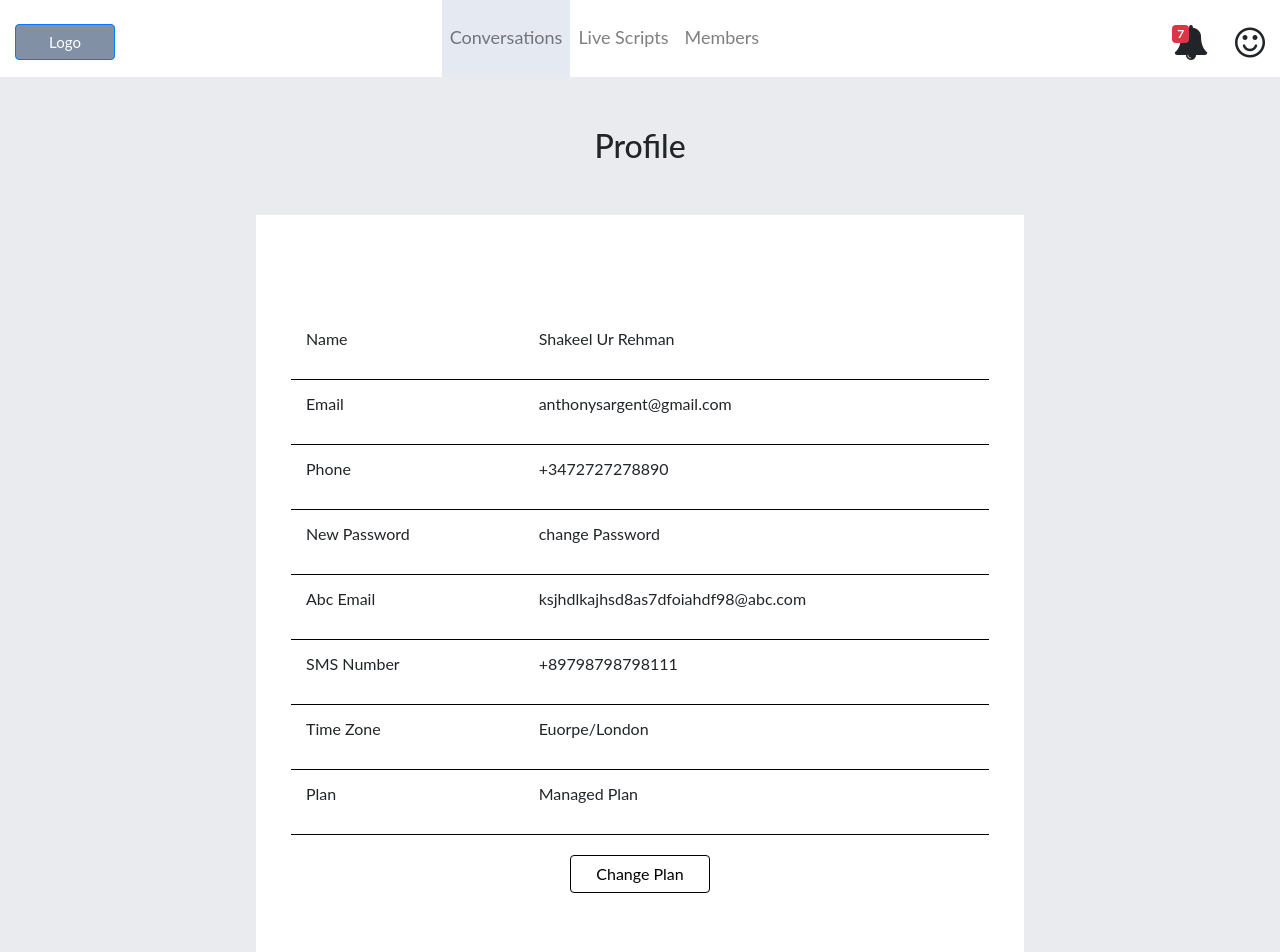
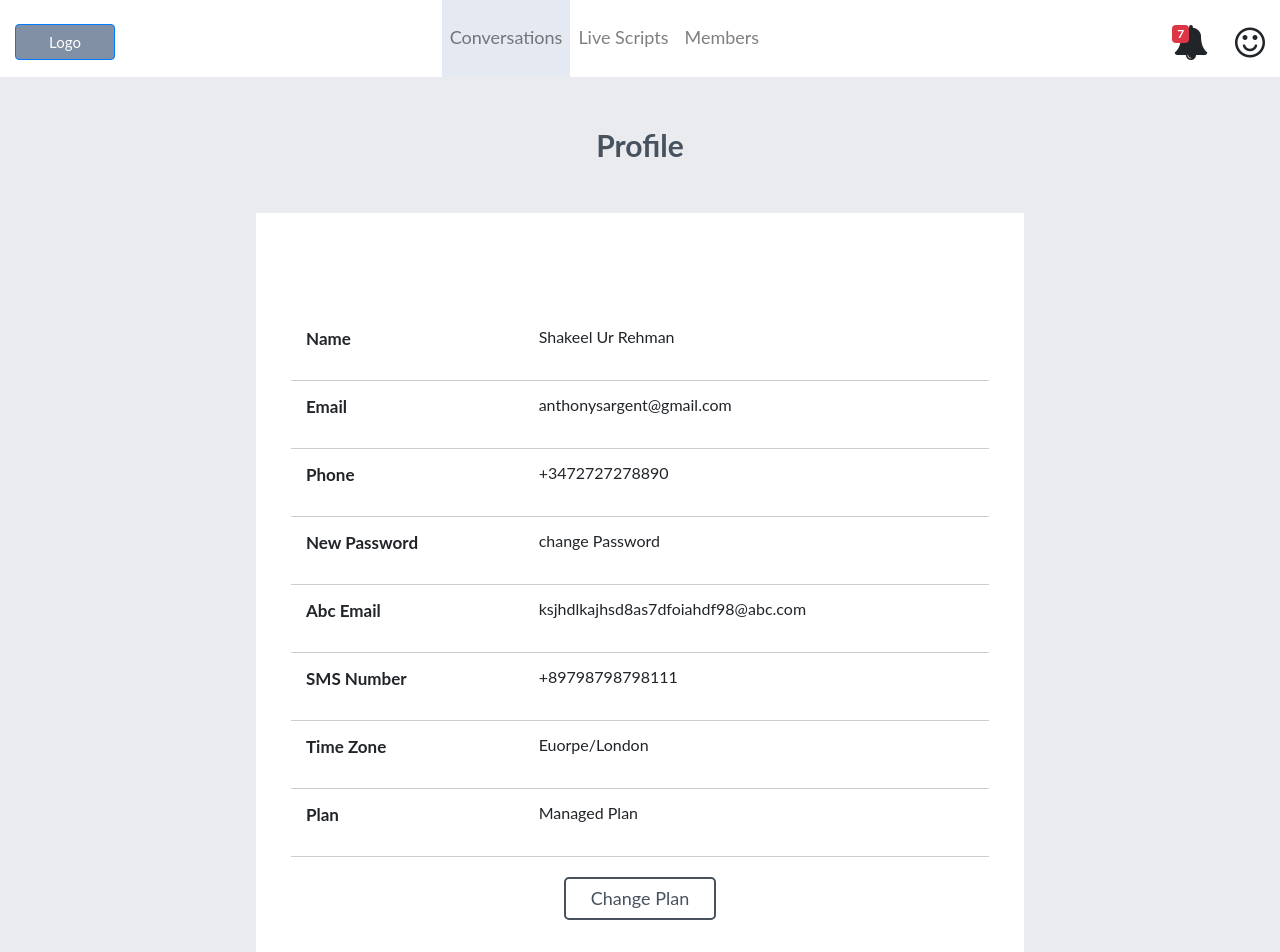
Before and after one commit to Shakeel-Ur-Rehman/marvel-chat, a React (Create React App) app: page /profile in a window 1280 px wide. Shown: the top 952 px of the page. Built offline with nearby package versions, Linux system fonts and the light colour scheme.

Commit message:
updated style and font-size

```diff
--- a/src/components/SideBarRight.js
+++ b/src/components/SideBarRight.js
@@ -12,7 +12,7 @@ import {connect} from 'react-redux'
             <InboxDetail/>
             <div>
                 <div  style={{background:"white",height:"52px",padding:"10px",marginBottom:"10px"}}>
-                <p style={{float:"left"}}>Take Ownership</p>
+                <p style={{float:"left",fontSize:"20px"}}>Take Ownership</p>
                  <div style={{float:"right"}}>
                     <Switch
                         checked={this.props.active}
@@ -34,8 +34,7 @@ import {connect} from 'react-redux'
             </div>
             <div style={{background:"white"}}>
             <Container>
-            <h5 style={{textAlign:"center",margin:"20px 0px"}}>Other Infromation</h5>
-            <div style={{background:"#E9EBEE",height:"180px",marginBottom:"5px"}}></div>
+            <h5 style={{textAlign:"center",margin:"20px 0px",fontSize:"22px",fontWeight:700}}>Other Infromation</h5>
             <div style={{background:"#E9EBEE",height:"180px",marginBottom:"5px"}}></div>
             <div style={{background:"#E9EBEE",height:"180px",marginBottom:"5px"}}></div>
             <div style={{background:"#E9EBEE",height:"180px",marginBottom:"5px"}}></div>
--- a/src/containers/Conversations.js
+++ b/src/containers/Conversations.js
@@ -17,7 +17,7 @@ import {connect} from 'react-redux'
               <div className="col-md-3">
             <Sidebar/>
             </div>
-            <div className="col-md-6">
+            <div className="col-md-6" style={{padding:"0px"}}>
             <Messenger/>
             </div>
             <div className="col-md-3">
--- a/src/containers/LiveScripts/index.css
+++ b/src/containers/LiveScripts/index.css
@@ -1,6 +1,8 @@
 #left_main_container{
     margin-top:50px;
     padding:50px;
+    font-size: 16px;
+    font-weight: 700;
 }
 #center_main_container{
 
@@ -9,6 +11,14 @@
     border-bottom:1px solid rgba(81, 81, 81, 0.3);
     margin-top:30px;
     margin-bottom:30px;
+    font-size:26px;
+    font-weight:700;
+
+}
+#event_heading{
+    float:left;
+    font-size:18px;
+    font-weight:700;
 }
 .icon_size{
     float:right;
--- a/src/containers/LiveScripts/index.js
+++ b/src/containers/LiveScripts/index.js
@@ -19,7 +19,7 @@ export default class index extends Component {
                     {[1,2,3,4].map(element =>
                     <div className="eventdiv">
                     <div style={{padding:"10px"}}>
-                    <h5 style={{float:"left"}}>Event Opening </h5>
+                    <h5 id="event_heading">Event Opening </h5>
                     <i className="fa fa-close icon_size" ></i>
                     <i className="fa fa-edit icon_size" ></i>
                     </div>
--- a/src/containers/Members/AddMember/index.js
+++ b/src/containers/Members/AddMember/index.js
@@ -16,9 +16,9 @@ class index extends React.Component {
           </Modal.Header>
           <Modal.Body>
               <div id="main">
-                 <h4>Add Member</h4>
-                    <p>
-                        Cras mattis consectetur purus sit amet fermentum.
+                 <h4 id="heading_add">Add Member</h4>
+                    <p id="paragraph">
+                    Lorem ipsum dolor sit amet, consectetur adipiscing elit. In nec nibh vitae...
                     </p>
             <InputGroup className="mb-3">
                 <FormControl
--- a/src/containers/Members/AddMember/style.css
+++ b/src/containers/Members/AddMember/style.css
@@ -7,6 +7,15 @@
     background-color: unset;
     color:black
 }
+#heading_add{
+    font-size:40px;
+    font-weight:700;
+    color:#47525E;
+}
+#paragraph{
+    font-size:18px;
+    color:#8190A5;
+}
 #main{
     text-align:center;
     padding: 0px 60px 60px 60px
@@ -15,12 +24,17 @@
     border-bottom: unset
 }
 #CreateButton{
+    text-align: center;
     width:100%;
-    padding:15px
+    padding:15px;
+    background-color: #47525E;
+    border-radius: 5px;
 }
 .Input{
     margin-top:10px;
-    padding:30px 50px
+    padding:30px 50px;
+    border-color: #8492A6;
+    border-radius: 5px;
 }
 .RoleDropDown{
     width: 100%
--- a/src/containers/Members/index.css
+++ b/src/containers/Members/index.css
@@ -3,7 +3,16 @@
 }
 #heading{
     float:left;
-    margin-right:30px
+    margin-right:30px;
+    font-size: 26px;
+    font-weight: 700;
+    color: #47525E
+}
+#button{
+    font-size: 18px;
+    background: #47525E;
+    border-radius: 5px;
+    border-color: #47525E
 }
 #Main{
     display:flex;
@@ -21,7 +30,7 @@
     margin:-10px 10px;
     height:50px;
     border-radius:25px;
-    background:gray
+    background:#E5E9F2
 }
 .closeIcon{
     float:right;
--- a/src/containers/Members/index.js
+++ b/src/containers/Members/index.js
@@ -9,7 +9,7 @@ import "./index.css"
         return (
             <Container fluid={true} id="maincontainer">
                 <h4 id="heading">Members ({this.props.members.length})</h4>
-                <Button variant="primary" onClick={this.props.toggleModal}>Add Member</Button>
+                <Button size="lg" id="button" onClick={this.props.toggleModal}>Add Member</Button>
                 <div id="Main">
                     {
                         this.props.members.map(member=>
@@ -19,7 +19,7 @@ import "./index.css"
                         <div className="image"></div>
                     </div>
                     <div className="col-md-2">
-                        <h5>{member.name}</h5>
+                        <h5 style={{fontSize:"26px"}}>{member.name}</h5>
                     </div>
                     <div className="col-md-2">
                         <p>{member.email}</p>
--- a/src/containers/Profile/index.js
+++ b/src/containers/Profile/index.js
@@ -1,6 +1,8 @@
 import React, { Component} from 'react'
 import { Button } from 'react-bootstrap';
 import "./profile.css"
+
+
 export default class index extends Component {
     render() {
         return (
@@ -8,7 +10,7 @@ export default class index extends Component {
                 <h2 id="profiletext">Profile</h2>
             <div id="profile">
                 <div className="row lineheight">
-                    <p className="col-md-4">
+                    <p className="col-md-4 data">
             Name
                   </p>
                   <p className="col-md-4">
@@ -16,7 +18,7 @@ export default class index extends Component {
                   </p>
                     </div>
                     <div className="row lineheight" >
-                    <p className="col-md-4">
+                    <p className="col-md-4 data">
             Email
                   </p>
                   <p className="col-md-4">
@@ -24,7 +26,7 @@ export default class index extends Component {
                   </p>
                     </div>
                     <div className="row lineheight" >
-                    <p className="col-md-4">
+                    <p className="col-md-4 data">
             Phone
                   </p>
                   <p className="col-md-4">
@@ -32,15 +34,15 @@ export default class index extends Component {
                   </p>
                     </div>
                     <div className="row lineheight" >
-                    <p className="col-md-4">
+                    <p className="col-md-4 data">
             New Password
                   </p>
-                  <p className="col-md-4">
+                  <p className="col-md-4 ">
             change Password
                   </p>
                     </div>
                     <div className="row lineheight" >
-                    <p className="col-md-4">
+                    <p className="col-md-4 data">
             Abc Email
                   </p>
                   <p className="col-md-4">
@@ -48,7 +50,7 @@ export default class index extends Component {
                   </p>
                     </div>
                     <div className="row lineheight" >
-                    <p className="col-md-4">
+                    <p className="col-md-4 data">
             SMS Number
                   </p>
                   <p className="col-md-4">
@@ -56,7 +58,7 @@ export default class index extends Component {
                   </p>
                     </div>
                     <div className="row lineheight" >
-                    <p className="col-md-4">
+                    <p className="col-md-4 data">
             Time Zone
                   </p>
                   <p className="col-md-4">
@@ -64,7 +66,7 @@ export default class index extends Component {
                   </p>
                     </div>
                     <div className="row lineheight" >
-                    <p className="col-md-4">
+                    <p className="col-md-4 data">
             Plan
                   </p>
                   <p className="col-md-4">
--- a/src/containers/Profile/profile.css
+++ b/src/containers/Profile/profile.css
@@ -1,12 +1,20 @@
 #changeplan{
-    border-color: black;
-    background: unset;
-    color: black;
+
+    background:  rgba(255, 255, 255, 0);
+    color:#47525E;
     padding-right: 25px;
     padding-left: 25px;
+    font-size: 18px;
+    border: 2px solid #47525E;
+    border-radius: 5px;
 }
 .lineheight{
-    border-bottom:1px solid black;line-height:3
+    border-bottom:1px solid rgba(90, 90, 90, 0.3);line-height:3
+}
+.data
+{
+    font-size: 17px;
+    font-weight: 700;
 }
 #profile{
     background-color:white;
@@ -14,5 +22,8 @@
 }
 #profiletext{
     margin:50px 0px;
-    text-align:center
+    text-align:center;
+    font-size: 30px;
+    font-weight: 700;
+    color: #47525E;
 }
```
Also changed, not shown: src/components/InboxDetail.js (+4 -4 lines), src/components/Messenger.js (+4 -3 lines).
